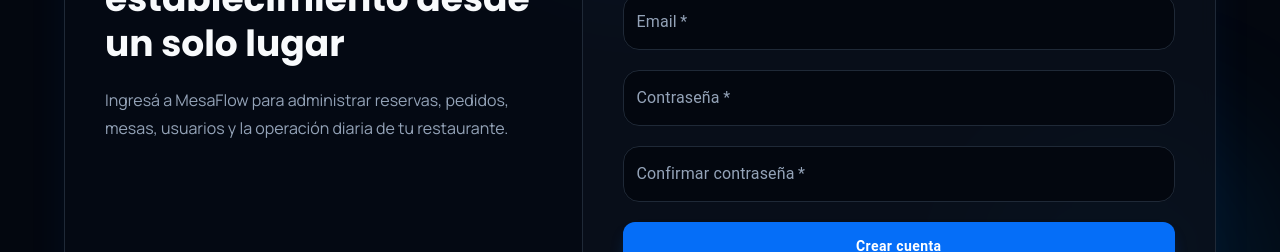
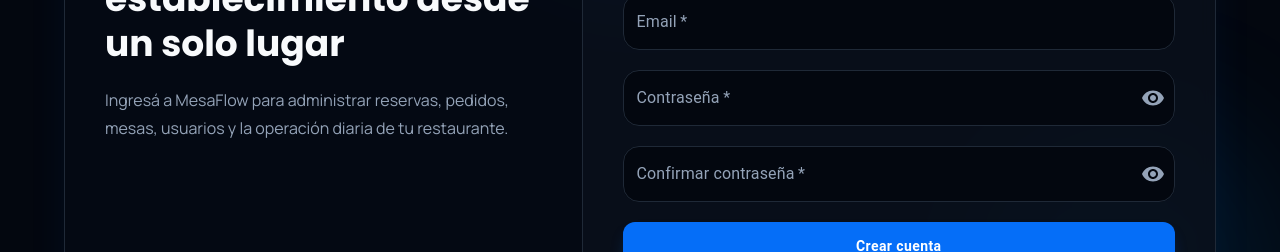
Before and after one commit to Beeejs/mesaflow-web, a React (Vite) app: page /login in a window 1280 px wide. Both pictures are taken after a click on the button "Registrate". Shown: the part 399-651 px from the top of the page. Built offline with nearby package versions, Linux system fonts and the light colour scheme; no server answers.

Commit message:
feat: Integramos ojo para el input de password

```diff
--- a/src/components/auth/AuthForm.jsx
+++ b/src/components/auth/AuthForm.jsx
@@ -1,7 +1,13 @@
 import { useContext, useEffect, useState } from 'react'
 
 /* MUI */
+import IconButton from '@mui/material/IconButton'
+import InputAdornment from '@mui/material/InputAdornment'
 import TextField from '@mui/material/TextField'
+
+/* MUI Icons */
+import VisibilityIcon from '@mui/icons-material/Visibility'
+import VisibilityOffIcon from '@mui/icons-material/VisibilityOff'
 
 /* Componentes */
 import DefaultButton from '../DefaultButton'
@@ -54,6 +60,9 @@
 const AuthForm = ({ mode, onRegisterSuccess }) => {
   // Estado del formulario de autenticación
   const [formData, setFormData] = useState(initialFormData)
+  // Estados para controlar la visibilidad de las contraseñas
+  const [showPassword, setShowPassword] = useState(false)
+  const [showConfirmPassword, setShowConfirmPassword] = useState(false)
 
   // Contexto de sesión
   const { loginUser } = useContext(SessionContext)
@@ -81,6 +90,17 @@
 
   // Condicion para determinar si el formulario está en proceso de carga (login o registro)
   const isLoading = loginLoading || registerLoading
+
+  // Funciones para alternar la visibilidad de las contraseñas
+  const handleToggleShowPassword = () => {
+    // Función para alternar la visibilidad de la contraseña principal
+    setShowPassword((prevState) => !prevState)
+  }
+
+  // Función para alternar la visibilidad de la contraseña de confirmación
+  const handleToggleShowConfirmPassword = () => {
+    setShowConfirmPassword((prevState) => !prevState)
+  }
 
   // Función para manejar los cambios en los campos del formulario
   const handleChange = (event) => {
@@ -216,30 +236,74 @@
       />
 
       <TextField
+        label="Contraseña"
         name="password"
-        label="Contraseña"
-        placeholder="Ingresá tu contraseña"
+        type={showPassword ? 'text' : 'password'}
         value={formData.password}
         onChange={handleChange}
-        variant="outlined"
         fullWidth
         required
-        type="password"
         sx={inputStyles}
+        slotProps={{
+          input: {
+            endAdornment: (
+              <InputAdornment position="end">
+                <IconButton
+                  type="button"
+                  onClick={handleToggleShowPassword}
+                  edge="end"
+                  sx={{
+                    color: '#94A3B8',
+                    '&:hover': {
+                      color: '#F8FAFC',
+                    },
+                  }}
+                  aria-label={showPassword ? 'Ocultar contraseña' : 'Mostrar contraseña'}
+                >
+                  {showPassword ? <VisibilityOffIcon /> : <VisibilityIcon />}
+                </IconButton>
+              </InputAdornment>
+            ),
+          },
+        }}
       />
 
       {isRegister && (
         <TextField
+          label="Confirmar contraseña"
           name="confirmPassword"
-          label="Confirmar contraseña"
-          placeholder="Repetí tu contraseña"
+          type={showConfirmPassword ? 'text' : 'password'}
           value={formData.confirmPassword}
           onChange={handleChange}
-          variant="outlined"
           fullWidth
           required
-          type="password"
           sx={inputStyles}
+          slotProps={{
+            input: {
+              endAdornment: (
+                <InputAdornment position="end">
+                  <IconButton
+                    type="button"
+                    onClick={handleToggleShowConfirmPassword}
+                    edge="end"
+                    sx={{
+                      color: '#94A3B8',
+                      '&:hover': {
+                        color: '#F8FAFC',
+                      },
+                    }}
+                    aria-label={
+                      showConfirmPassword
+                        ? 'Ocultar confirmación de contraseña'
+                        : 'Mostrar confirmación de contraseña'
+                    }
+                  >
+                    {showConfirmPassword ? <VisibilityOffIcon /> : <VisibilityIcon />}
+                  </IconButton>
+                </InputAdornment>
+              ),
+            },
+          }}
         />
       )}
 
```
